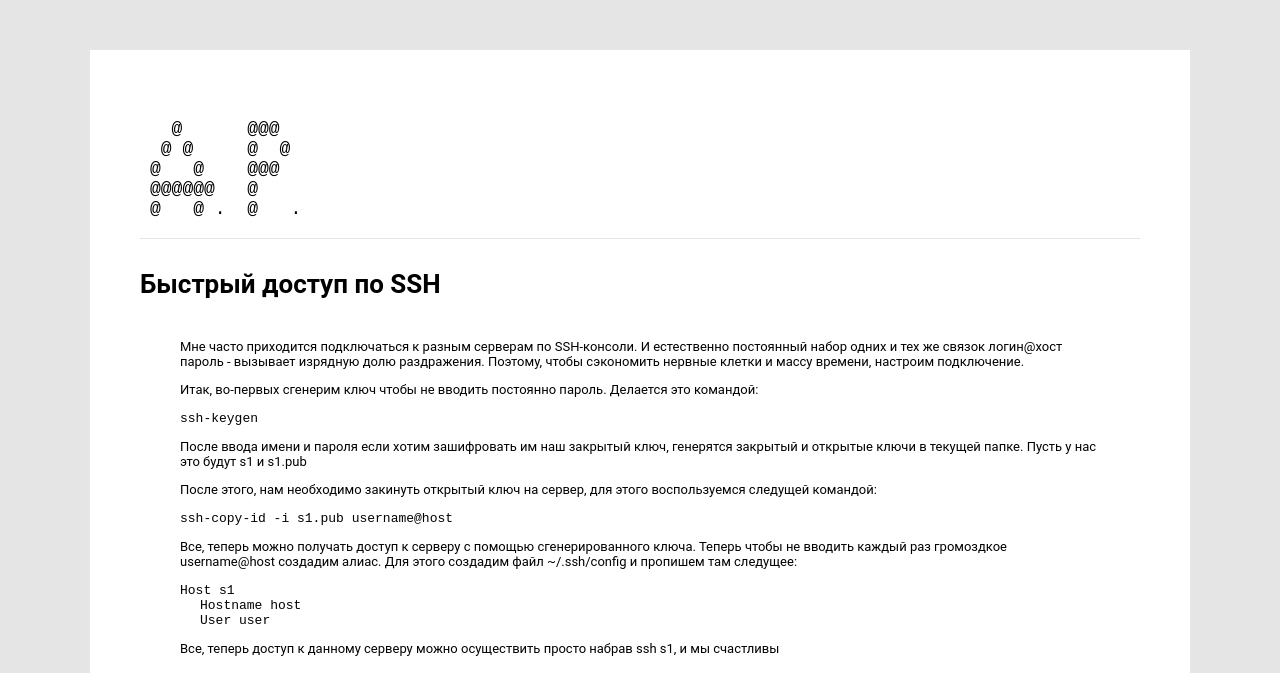
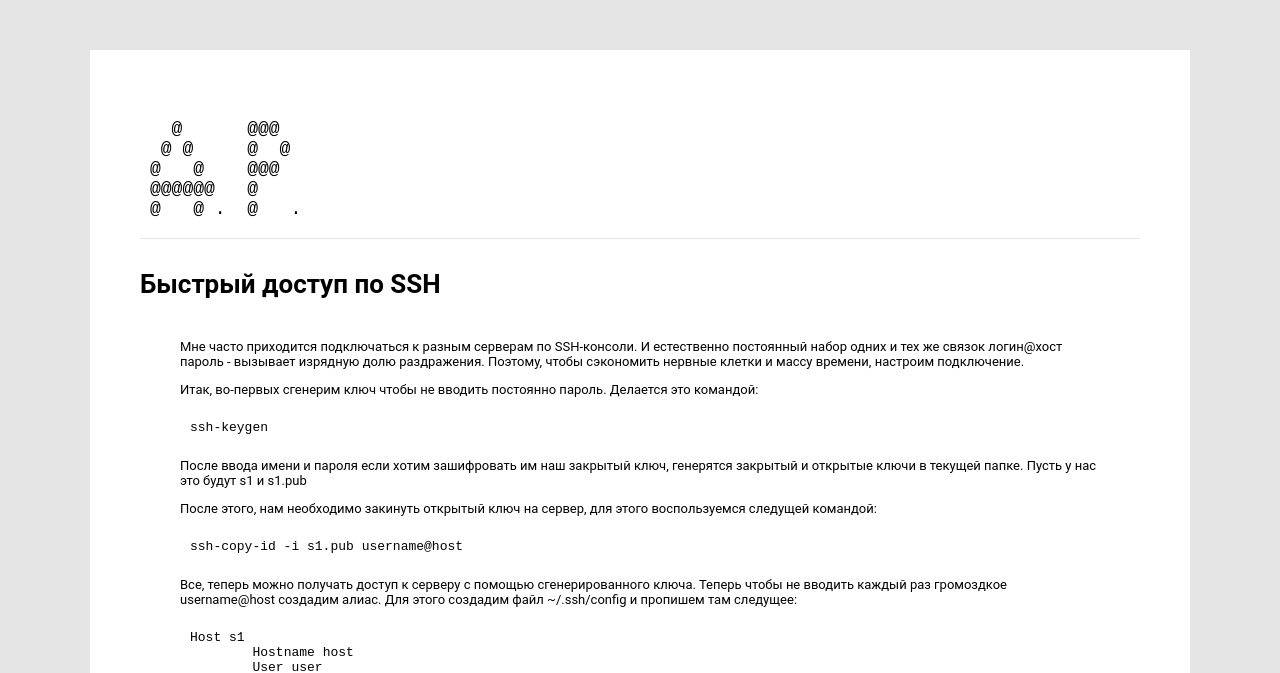
Before and after one commit to aproskurnov/aproskurnov.github.io, a plain HTML site: page 2014/02/22/1.html in a window 1280 px wide. Shown: the top 673 px of the page. Drawn offline with Linux system fonts and the light colour scheme; a script that the page names is missing.

Commit message:
add codestyle

```diff
--- a/2014/02/22/1.html
+++ b/2014/02/22/1.html
@@ -42,6 +42,9 @@ pre{
 .post-content{
 	padding: 10px 40px;
 }
+.prettyprint{
+	padding: 10px;
+}
 </style>
 </head>
 <body>
@@ -57,13 +60,15 @@ pre{
 		</a>
 	</div>
 	<div class="posts">
-		<h1>Быстрый доступ по SSH</h1>
-<div class="post-content"><p><p>Мне часто приходится подключаться к разным серверам по SSH-консоли. И естественно постоянный набор одних и тех же связок логин@хост пароль - вызывает изрядную долю раздражения. Поэтому, чтобы сэкономить нервные клетки и массу времени, настроим подключение.</p> <p>Итак, во-первых сгенерим ключ чтобы не вводить постоянно пароль. Делается это командой:</p> <code>ssh-keygen</code> <p>После ввода имени и пароля если хотим зашифровать им наш закрытый ключ, генерятся закрытый и открытые ключи в текущей папке. Пусть у нас это будут s1 и s1.pub</p> <p>После этого, нам необходимо закинуть открытый ключ на сервер, для этого воспользуемся следущей командой:</p> <code>ssh-copy-id -i s1.pub username@host</code> <p>
+		<script src="https://google-code-prettify.googlecode.com/svn/loader/run_prettify.js?lang=css&skin=desert"></script>
+<h1>Быстрый доступ по SSH</h1>
+<div class="post-content"><p><p>Мне часто приходится подключаться к разным серверам по SSH-консоли. И естественно постоянный набор одних и тех же связок логин@хост пароль - вызывает изрядную долю раздражения. Поэтому, чтобы сэкономить нервные клетки и массу времени, настроим подключение.</p> <p>Итак, во-первых сгенерим ключ чтобы не вводить постоянно пароль. Делается это командой:</p> <pre class='prettyprint'>ssh-keygen</pre> <p>После ввода имени и пароля если хотим зашифровать им наш закрытый ключ, генерятся закрытый и открытые ключи в текущей папке. Пусть у нас это будут s1 и s1.pub</p> <p>После этого, нам необходимо закинуть открытый ключ на сервер, для этого воспользуемся следущей командой:</p> <pre class='prettyprint'>ssh-copy-id -i s1.pub username@host</pre> <p>
 	Все, теперь можно получать доступ к серверу с помощью сгенерированного ключа. Теперь чтобы не вводить каждый раз громоздкое username@host создадим алиас. Для этого создадим файл ~/.ssh/config и пропишем там следущее:
-</p> <code>Host s1</code> <code>
-	<div class='code-indent'>Hostname host</div>
-	<div class='code-indent'>User user</div>
-</code> <p>Все, теперь доступ к данному серверу можно осуществить просто набрав ssh s1, и мы счастливы</p></p></div>
+</p> <pre class='prettyprint'>
+Host s1
+	Hostname host
+	User user
+</pre> <p>Все, теперь доступ к данному серверу можно осуществить просто набрав ssh s1, и мы счастливы</p></p></div>
 <div id="disqus_thread"></div>
     <script type="text/javascript">
     /* * * CONFIGURATION VARIABLES: EDIT BEFORE PASTING INTO YOUR WEBPAGE * * */
```
Also changed, not shown: 2014/02/21/Demo-page.html (+5 -1 lines), index.html (+3 -0 lines).
